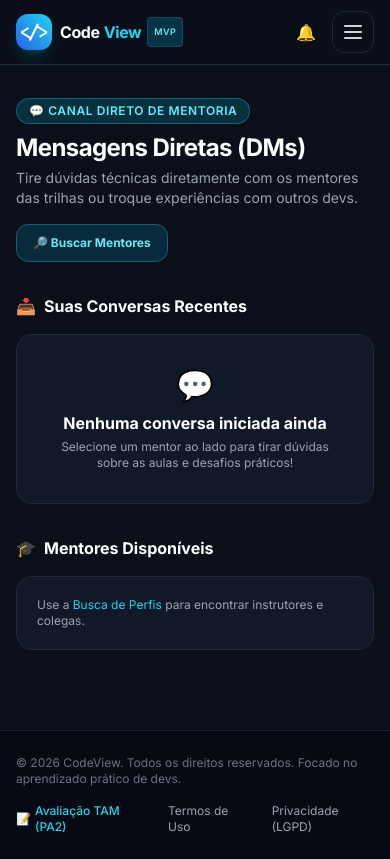
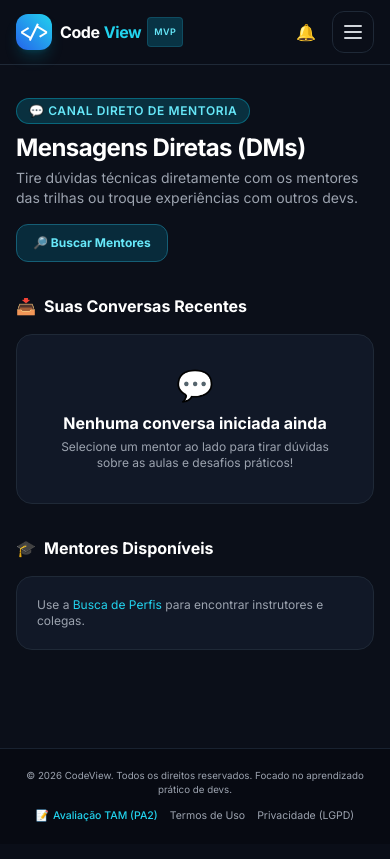
Before and after one commit to leandromoura017/projeto_pa2, a Django app: page /accounts/dms/ in a window 390 px wide. After the commit the page ends 822 px from the top, so only its background shows below. Run offline with Django 5.2, Linux system fonts and the light colour scheme; the visitor is signed in with stand-in values (Sample User, id 1); data comes from the database, SQL or seed files in the repository; some libraries are stand-ins or nearby versions.

Commit message:
fix(ui): hide page vertical scrollbar and apply fluid responsive typography to footer

```diff
--- a/templates/base.html
+++ b/templates/base.html
@@ -47,6 +47,16 @@
         .code-font {
             font-family: 'Fira Code', monospace;
         }
+        /* Ocultar barra de rolagem lateral da página inteira mantendo a rolagem ativa */
+        html, body {
+            scrollbar-width: none; /* Firefox */
+            -ms-overflow-style: none; /* IE e Edge */
+        }
+        html::-webkit-scrollbar, body::-webkit-scrollbar {
+            display: none; /* Chrome, Safari, Opera e Edge Chromium */
+            width: 0;
+            height: 0;
+        }
         /* Ocultar barra de rolagem mantendo a navegação por arraste/touch fluida */
         .no-scrollbar {
             -ms-overflow-style: none; /* IE e Edge */
@@ -54,6 +64,14 @@
         }
         .no-scrollbar::-webkit-scrollbar {
             display: none; /* Chrome, Safari e Opera */
+        }
+        /* Tipografia fluida e responsiva para o rodapé (footer) não quebrar em celulares pequenos */
+        .footer-fluid-text {
+            font-size: clamp(9px, 2.5vw, 12px);
+            line-height: 1.4;
+        }
+        .footer-fluid-links {
+            font-size: clamp(9.5px, 2.7vw, 12px);
         }
     </style>
     {% block extra_head %}{% endblock %}
@@ -305,15 +323,17 @@
     </main>
 
     <!-- Footer -->
-    <footer class="border-t border-gray-800/80 bg-[#070a12] py-6 mt-12 text-xs text-gray-500">
-        <div class="max-w-7xl mx-auto px-4 sm:px-6 lg:px-8 flex flex-col md:flex-row items-center justify-between gap-4">
-            <p>&copy; 2026 CodeView. Todos os direitos reservados. Focado no aprendizado prático de devs.</p>
-            <div class="flex items-center gap-6 text-gray-400">
-                <a href="{% url 'tam_evaluation' %}" class="hover:text-cyan-300 text-cyan-400 font-medium transition flex items-center gap-1">
+    <footer class="border-t border-gray-800/80 bg-[#070a12] py-5 sm:py-6 mt-12 text-gray-500">
+        <div class="max-w-7xl mx-auto px-4 sm:px-6 lg:px-8 flex flex-col md:flex-row items-center justify-between gap-3 sm:gap-4">
+            <p class="text-center md:text-left footer-fluid-text text-gray-400">
+                &copy; 2026 CodeView. Todos os direitos reservados. Focado no aprendizado prático de devs.
+            </p>
+            <div class="flex flex-wrap items-center justify-center gap-x-3 sm:gap-x-6 gap-y-1.5 text-gray-400 footer-fluid-links">
+                <a href="{% url 'tam_evaluation' %}" class="hover:text-cyan-300 text-cyan-400 font-medium transition flex items-center gap-1 whitespace-nowrap">
                     <span>📝</span> <span>Avaliação TAM (PA2)</span>
                 </a>
-                <a href="{% url 'terms' %}" class="hover:text-cyan-400 transition">Termos de Uso</a>
-                <a href="{% url 'privacy' %}" class="hover:text-cyan-400 transition">Privacidade (LGPD)</a>
+                <a href="{% url 'terms' %}" class="hover:text-cyan-400 transition whitespace-nowrap">Termos de Uso</a>
+                <a href="{% url 'privacy' %}" class="hover:text-cyan-400 transition whitespace-nowrap">Privacidade (LGPD)</a>
             </div>
         </div>
     </footer>
```
